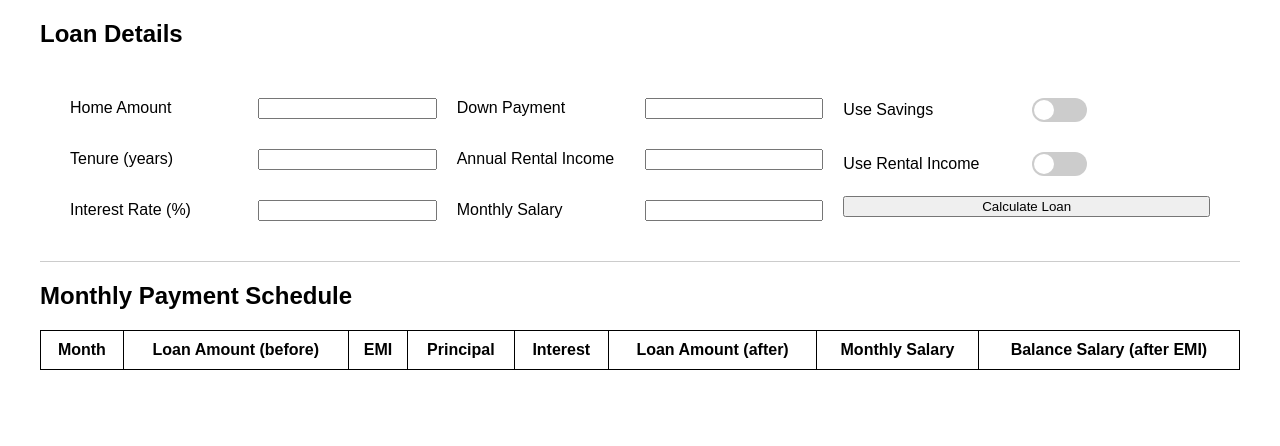
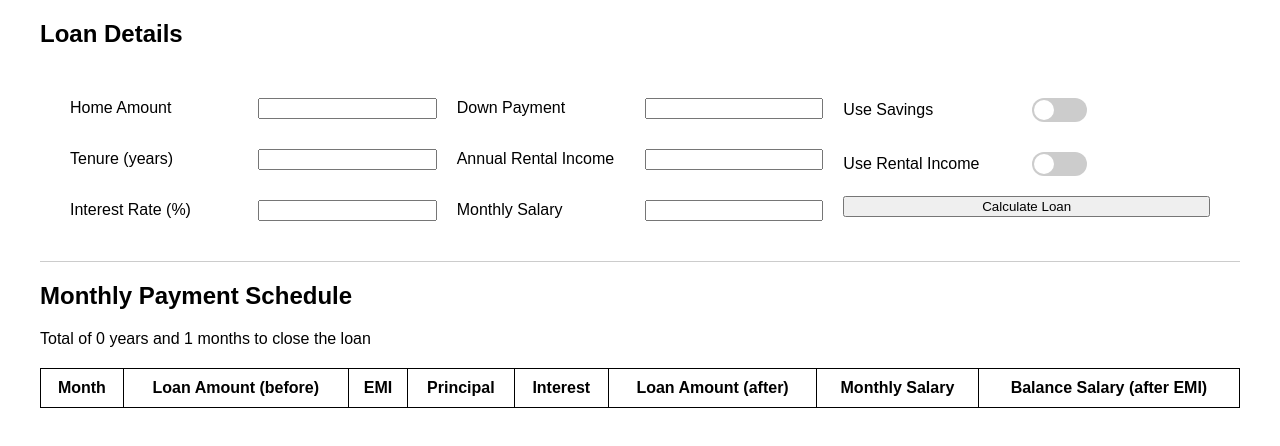
Before and after one commit to shivgana/LoanCalculator, a plain HTML site: page index.html in a window 1280 px wide. Both pictures are taken after a click on the button "Calculate Loan". Drawn offline with Linux system fonts and the light colour scheme.

Commit message:
Improved result formation

```diff
--- a/index.html
+++ b/index.html
@@ -155,6 +155,7 @@
         </div>
 
         <h2>Monthly Payment Schedule</h2>
+        <p id="summary"></p>
         <table id="payment-schedule">
             <thead>
                 <tr>
@@ -197,6 +198,8 @@
             const monthlyPayment = (loanAmount * monthlyInterestRate) /
                                    (1 - Math.pow(1 + monthlyInterestRate, -numberOfPayments));
 
+            const summary = document.getElementById('summary');
+
             // Get table body
             const tableBody = document.getElementById('payment-schedule').querySelector('tbody');
 
@@ -227,6 +230,9 @@
                         balanceSalary = 0;
                     }
                 }
+                if ((remainingLoan + monthlyPrincipal) < 0) {
+                    break;
+                }
 
                 const row = tableBody.insertRow();
                 const cell1 = row.insertCell(0);
@@ -249,7 +255,12 @@
 				cell8.textContent = balanceSalary.toFixed(2);
 				previousMonth = month;
 				previousBalanceSalary = balanceSalary;
+
             }
+            let years = Math.floor(previousMonth / 12);
+            let remainingMonths = previousMonth % 12;
+            summary.innerText = `Total of ${years} years and ${remainingMonths} months to close the loan`;
+
         }
     </script>
 </body>
```
